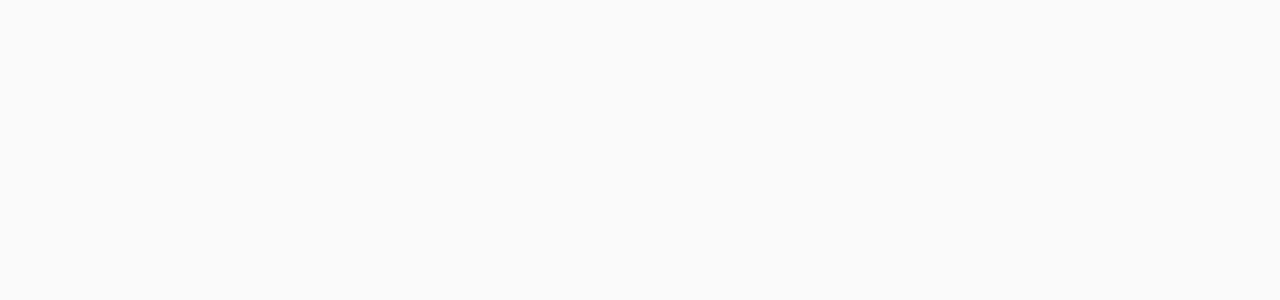
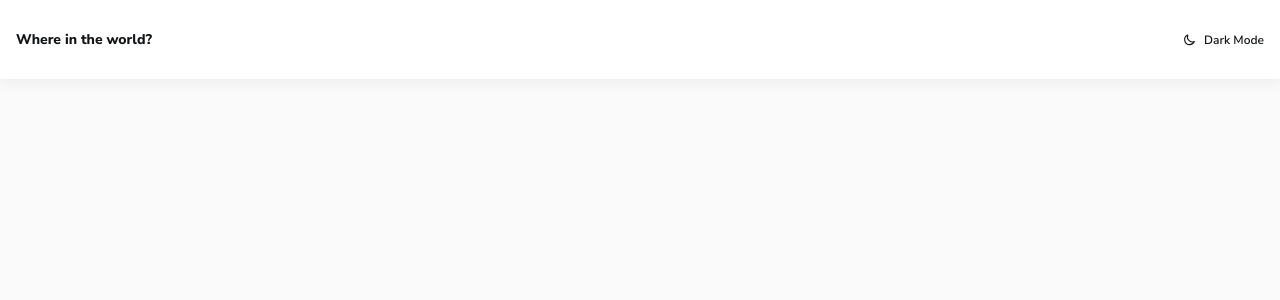
Before and after one commit to reallyUndefined/FrontendMentor-Rest_Countries, a React (Create React App) app: page / in a window 1280 px wide. Shown: the top 300 px of the page. Built offline with nearby package versions, Linux system fonts and the light colour scheme.

Commit message:
theme toggler

```diff
--- a/src/App.component.tsx
+++ b/src/App.component.tsx
@@ -1,5 +1,6 @@
 import { useState } from "react";
 import { ThemeProvider } from "styled-components";
+import Header from "./components/header/Header.component";
 import GlobalStyles from "./styles/Global.styles";
 import { darkTheme, lightTheme } from "./styles/theme.styles";
 
@@ -9,6 +10,7 @@
   return (
     <ThemeProvider theme={darkMode ? darkTheme : lightTheme}>
       <GlobalStyles />
+      <Header darkMode={darkMode} setDarkMode={setDarkMode} />
     </ThemeProvider>
   );
 }
--- /dev/null
+++ b/src/components/header/Header.component.tsx
@@ -0,0 +1,23 @@
+import { SHeader } from "./Header.styles";
+import { HiMoon, HiOutlineMoon } from "react-icons/hi";
+
+interface HeaderProps {
+  darkMode: boolean;
+  setDarkMode: React.Dispatch<React.SetStateAction<boolean>>;
+}
+function Header({ darkMode, setDarkMode }: HeaderProps) {
+  return (
+    <SHeader>
+      <h1>Where in the world?</h1>
+      <button
+        className="theme-toggler"
+        onClick={() => setDarkMode((prev) => !prev)}
+      >
+        {darkMode ? <HiMoon /> : <HiOutlineMoon />}
+        <span>Dark Mode</span>
+      </button>
+    </SHeader>
+  );
+}
+
+export default Header;
--- /dev/null
+++ b/src/components/header/Header.styles.tsx
@@ -0,0 +1,33 @@
+import styled from "styled-components";
+import { Theme } from "../../styles/theme.styles";
+
+export const SHeader = styled.header`
+  background-color: ${({ theme }: { theme: Theme }) => theme.elements};
+  color: ${({ theme }: { theme: Theme }) => theme.text};
+  box-shadow: rgba(0, 0, 0, 0.08) 0px 1px 16px;
+  padding-inline: 1rem;
+  padding-block: 1.875rem;
+  display: flex;
+  align-items: center;
+  justify-content: space-between;
+
+  & > h1 {
+    font-size: 0.875rem;
+    font-weight: 800;
+  }
+
+  & > .theme-toggler {
+    border: none;
+    background-color: transparent;
+    color: inherit;
+    font-family: inherit;
+    display: flex;
+    align-items: center;
+    gap: 0.5rem;
+
+    & > span {
+      font-size: 0.75rem;
+      font-weight: 600;
+    }
+  }
+`;
```
